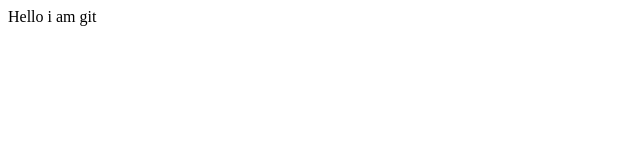
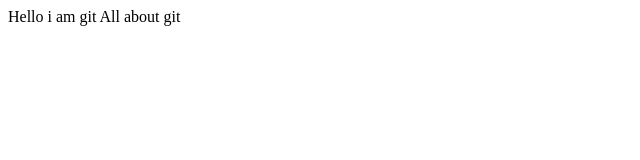
Before and after one commit to Fatima465/localrepo, a plain HTML site: page index.html in a window 1280 px wide. Shown: the whole page, without its empty margins (0-640 px from the left). Drawn offline with Linux system fonts and the light colour scheme.

Commit message:
remove extra

```diff
--- a/index.html
+++ b/index.html
@@ -1,3 +1,3 @@
 <p>Hello i am git
-
+    All about git
 </p>
```
